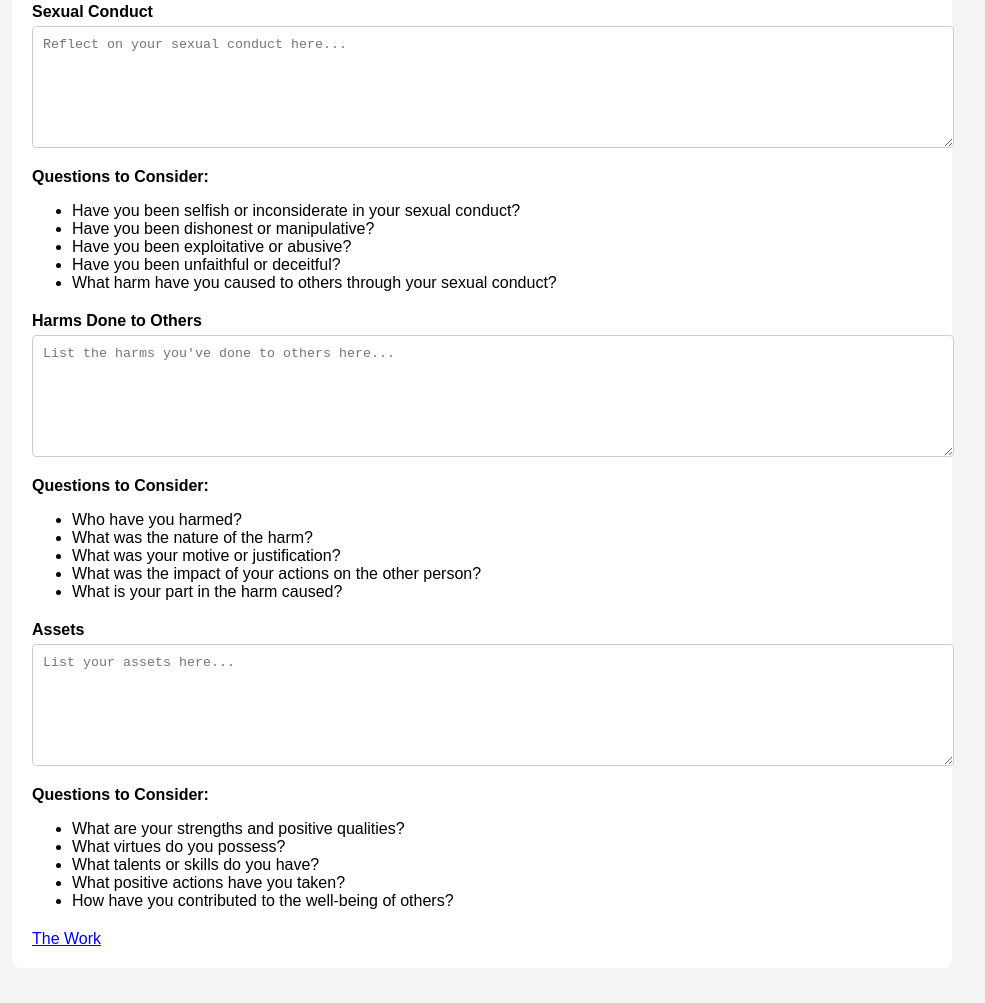
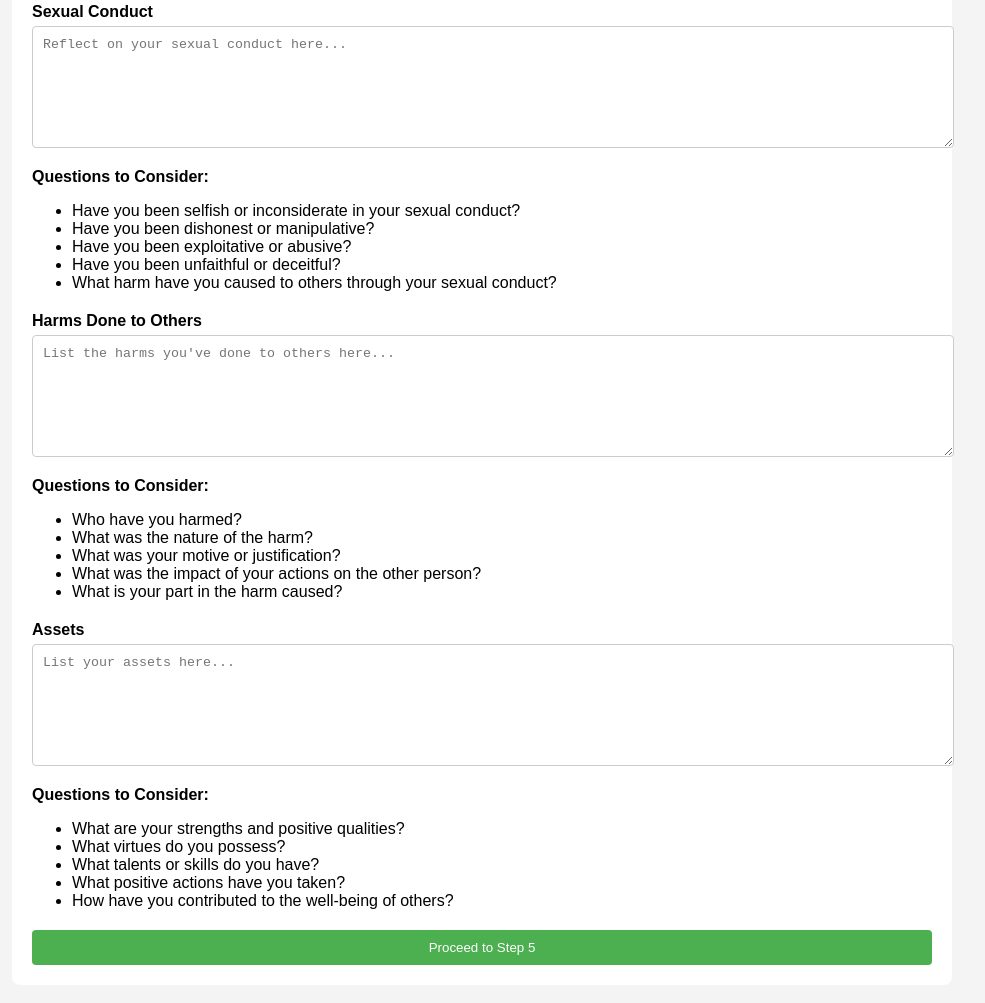
Before and after one commit to rareseaturtles/Dword, a website: page step4work.html in a window 1280 px wide. Shown: the part 715-1718 px from the top of the page, without its empty margins (158-1143 px from the left). Drawn offline with Linux system fonts and the light colour scheme.

Commit message:
Update step4work.html

```diff
--- a/step4work.html
+++ b/step4work.html
@@ -53,7 +53,7 @@
 <body>
     <h1>Fourth Step Inventory Worksheet</h1>
     <div class="container">
-        <form action="/submit_inventory" method="POST">
+        <form action="step5.html" method="GET">
             <!-- Resentments Section -->
             <div class="section">
                 <label for="resentments">Resentments</label>
@@ -124,9 +124,7 @@
                 </ul>
             </div>
 
-            <section>
-            <a href="step4work.html" class="button">The Work</a>
-        </section>
+            <input type="submit" value="Proceed to Step 5">
         </form>
     </div>
 </body>
```
